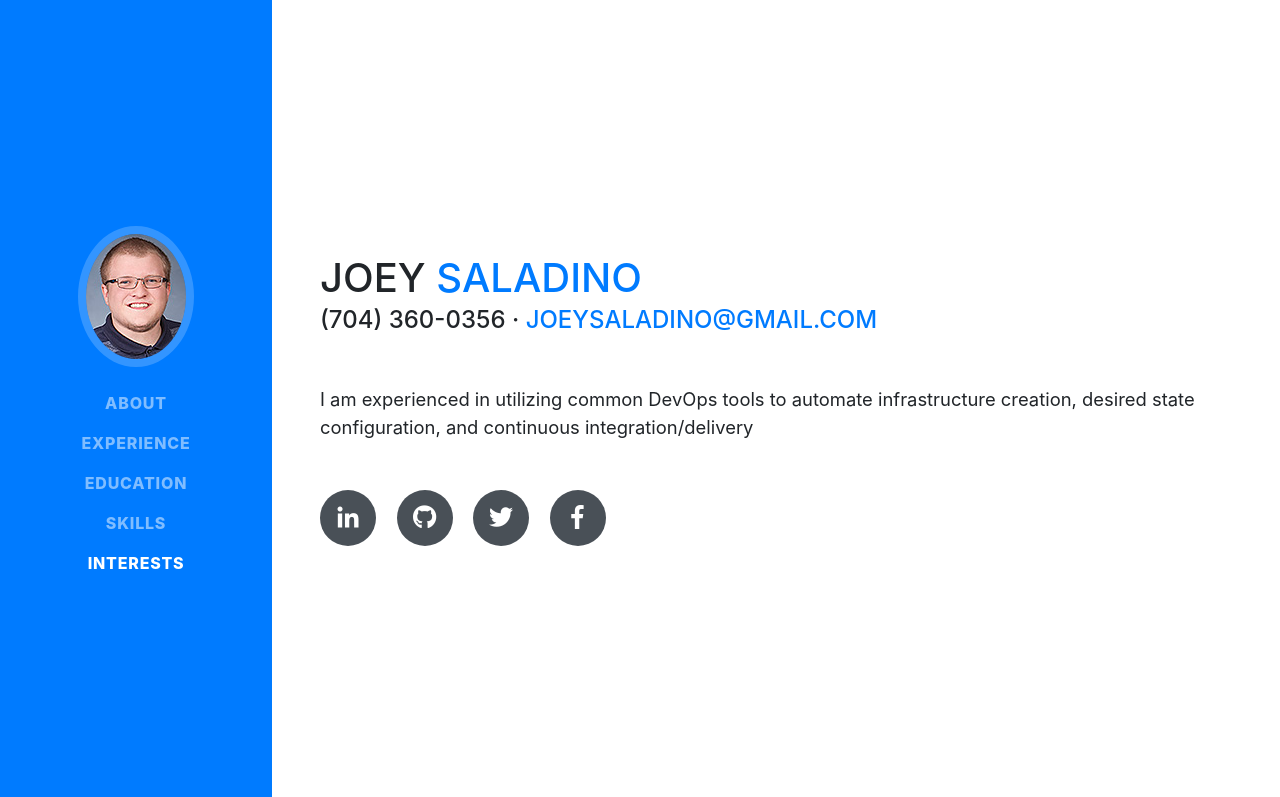
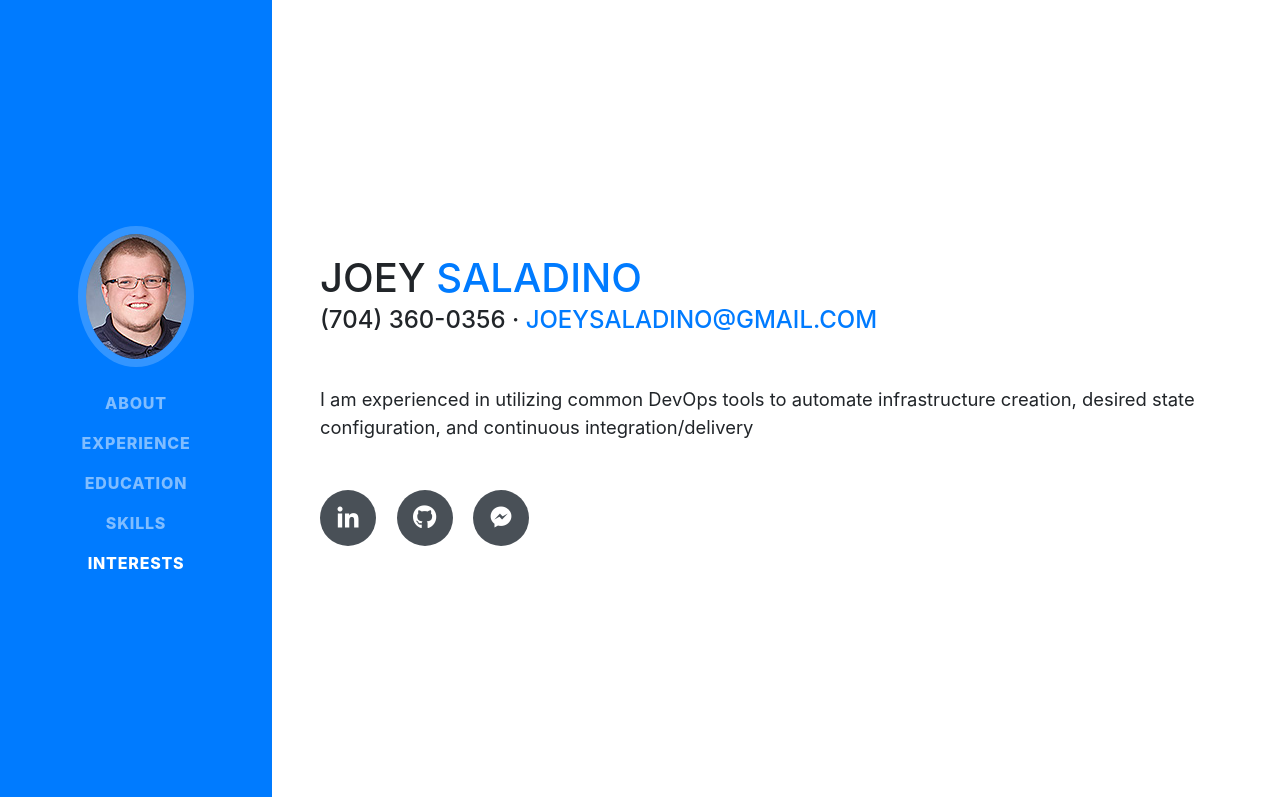
Before and after one commit to joeysaladino/joeysaladino.github.io, a website with bundled scripts: page index.html in a window 1280 px wide. Shown: the top 797 px of the page. Built offline with nearby package versions, Linux system fonts and the light colour scheme; a web font is replaced by a local one.

Commit message:
Updating social links

```diff
--- a/index.html
+++ b/index.html
@@ -79,11 +79,8 @@
             <a href="https://github.com/Joesalad21">
               <i class="fab fa-github"></i>
             </a>
-            <a href="#">
-              <i class="fab fa-twitter"></i>
-            </a>
-            <a href="#">
-              <i class="fab fa-facebook-f"></i>
+            <a href="https://m.me/SaladevX">
+              <i class="fab fa-facebook-messenger"></i>
             </a>
           </div>
         </div>
```
